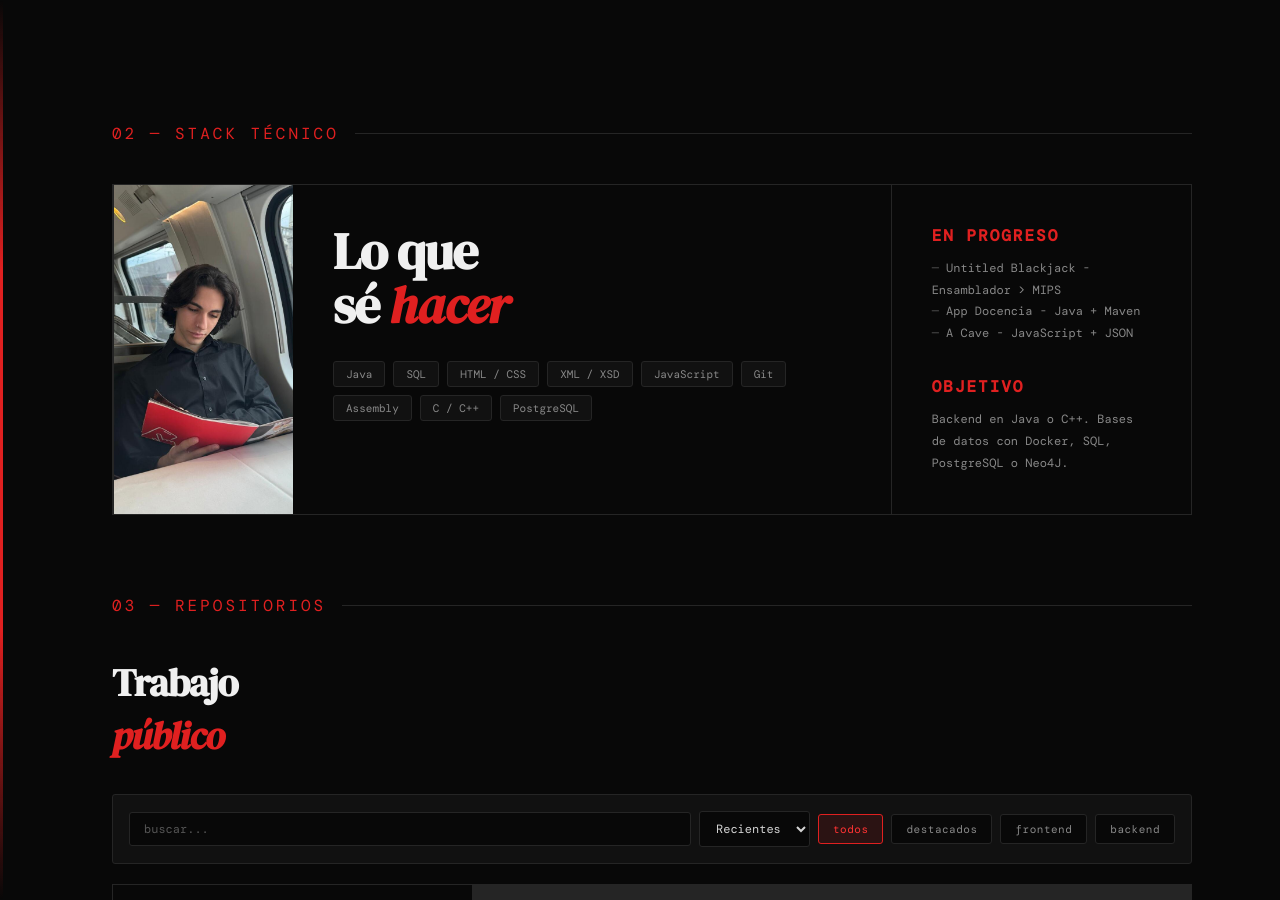
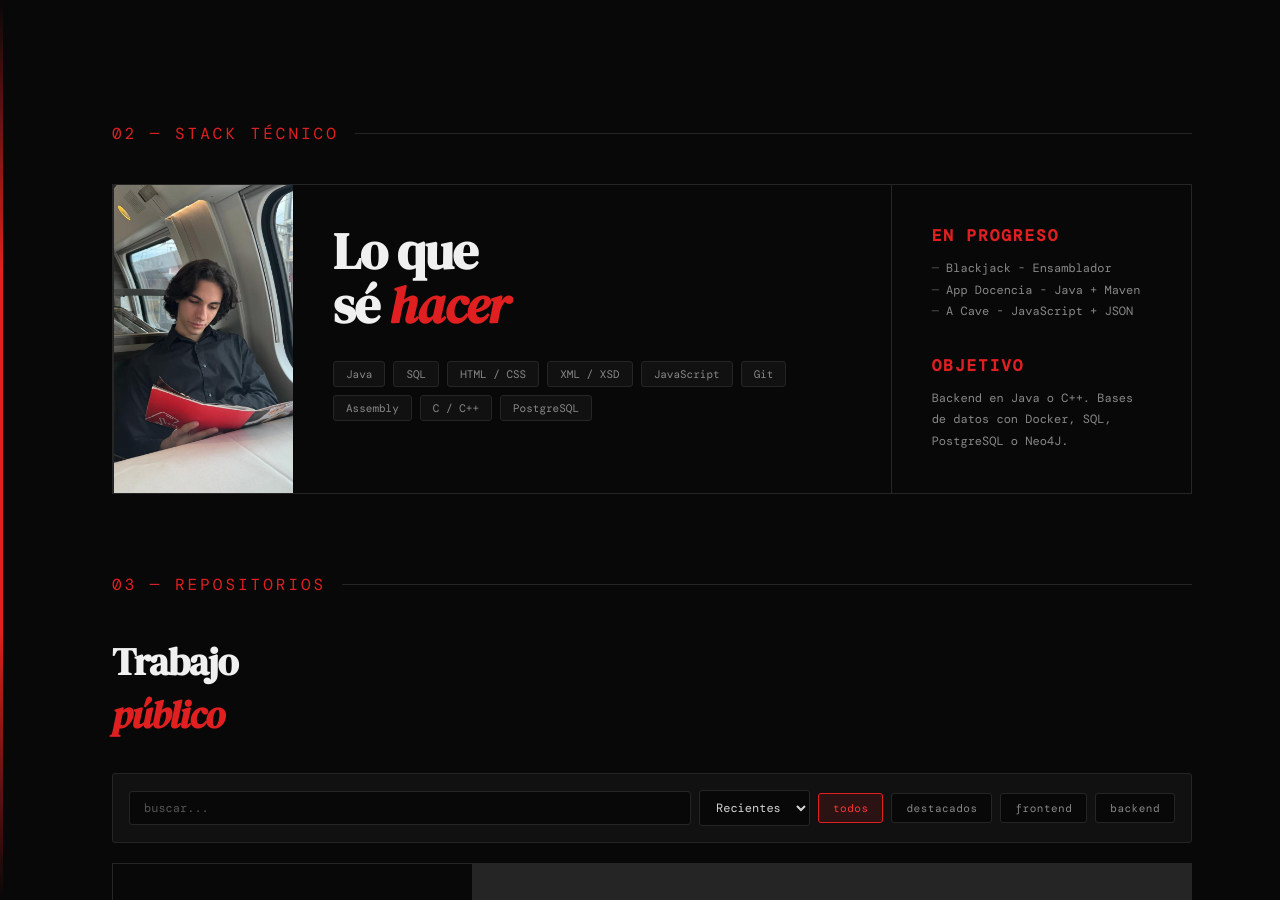
Before and after one commit to slayaglez/slayaglez.github.io, a Jekyll site: the page index.html, which Jekyll copies as it is, in a window 1280 px wide and 900 px high, scrolled down 857 px. Built offline with Jekyll 4.4.1, drawn with Linux system fonts in a browser that asks for light colours; some web fonts are replaced.

Commit message:
blackjack proyect

```diff
--- a/index.html
+++ b/index.html
@@ -81,7 +81,7 @@
           <div class="skills-side-block">
             <h3>En progreso</h3>
             <ul>
-              <li>Untitled Blackjack - Ensamblador > MIPS</li>
+              <li>Blackjack - Ensamblador</li>
               <li>App Docencia - Java + Maven</li>
               <li>A Cave - JavaScript + JSON</li>
             </ul>
```
Also changed, not shown: 1 other file.
